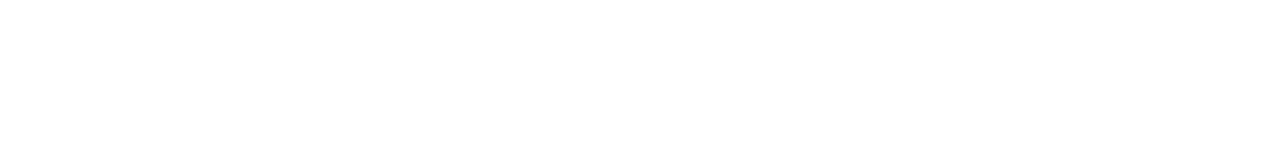
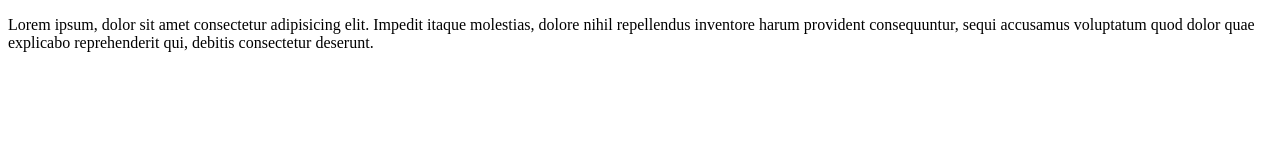
Before and after one commit to asif100a/New-folder, a plain HTML site: page index.html in a window 1280 px wide. Drawn offline with Linux system fonts and the light colour scheme.

Commit message:
added lorem text

```diff
--- a/index.html
+++ b/index.html
@@ -6,6 +6,18 @@
     <title>Document</title>
 </head>
 <body>
+    <header>
+        <nav>
+            <div>
+                <p>Lorem ipsum, dolor sit amet consectetur adipisicing elit. Impedit itaque molestias, dolore nihil repellendus inventore harum provident consequuntur, sequi accusamus voluptatum quod dolor quae explicabo reprehenderit qui, debitis consectetur deserunt.</p>
+            </div>
+        </nav>
+    </header>
+    <main>
 
+    </main>
+    <footer>
+
+    </footer>
 </body>
 </html>
```
